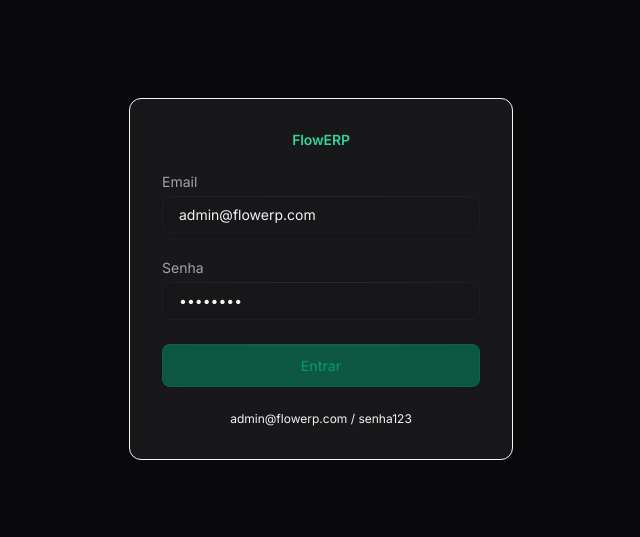
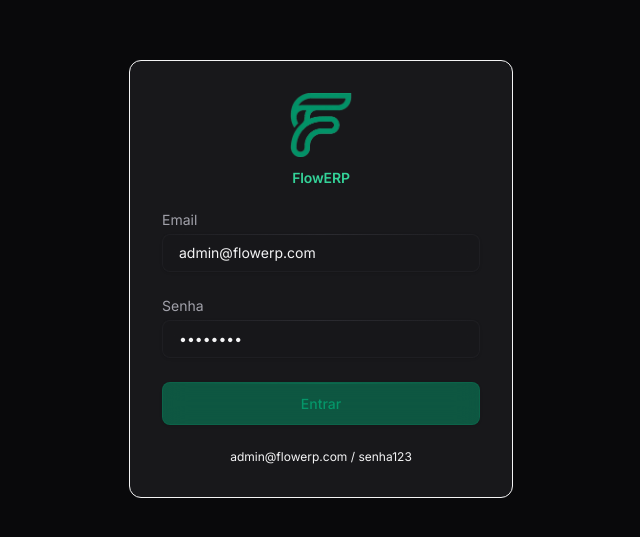
Before and after one commit to gabriellqv/flowerp, a Vue app in the folder frontend/: page /login in a window 1280 px wide. Shown: the part 121-658 px from the top of the page, without its empty margins (319-959 px from the left). Built offline with nearby package versions, Linux system fonts and the light colour scheme.

Commit message:
feat(ui): adiciona logotipo oficial e favicon em png
Aplica o novo design do logotipo do FlowERP com transparencia correta e bordas suaves. Remove a versao antiga e provisoria em SVG e integra o formato PNG nos padroes corretos de layout na barra lateral e na tela de autenticacao.

```diff
--- a/frontend/index.html
+++ b/frontend/index.html
@@ -2,7 +2,7 @@
 <html lang="pt-BR">
   <head>
     <meta charset="UTF-8" />
-    <link rel="icon" type="image/svg+xml" href="/favicon.svg" />
+    <link rel="icon" type="image/png" href="/favicon.png" />
     <meta name="viewport" content="width=device-width, initial-scale=1.0" />
     <meta name="description" content="FlowERP - Sistema de gestão empresarial com controle de vendas, estoque, financeiro e relatórios em tempo real." />
     <link rel="preconnect" href="https://fonts.googleapis.com" />
--- a/frontend/src/components/layout/AppLayout.vue
+++ b/frontend/src/components/layout/AppLayout.vue
@@ -95,7 +95,7 @@
 
       <!-- Logo (favicon) -->
       <RouterLink to="/" class="mb-6 relative z-10" title="FlowERP">
-        <img src="/favicon.svg" alt="FlowERP" class="w-8 h-8" />
+        <img src="/favicon.png" alt="FlowERP" class="w-6 h-6" />
       </RouterLink>
 
       <!-- Navegação -->
--- a/frontend/src/pages/Login.vue
+++ b/frontend/src/pages/Login.vue
@@ -48,7 +48,10 @@
       novalidate
       @submit.prevent="handleLogin"
     >
-      <h1 class="text-heading font-semibold text-center text-primary-text">FlowERP</h1>
+      <div class="flex flex-col items-center gap-3">
+        <img src="/favicon.png" alt="FlowERP Logo" class="w-16 h-16" />
+        <h1 class="text-heading font-semibold text-center text-primary-text">FlowERP</h1>
+      </div>
 
       <AlertBox v-if="error">{{ error }}</AlertBox>
 
```
Also changed, not shown: frontend/public/favicon.png (added), frontend/public/favicon.svg (deleted).
